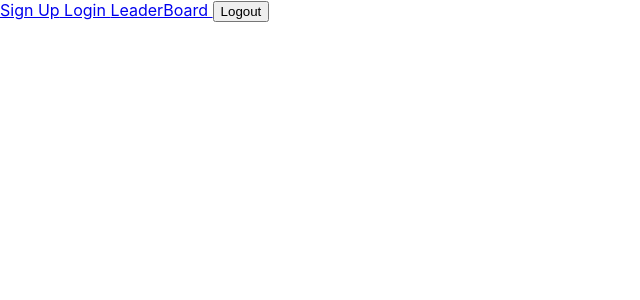
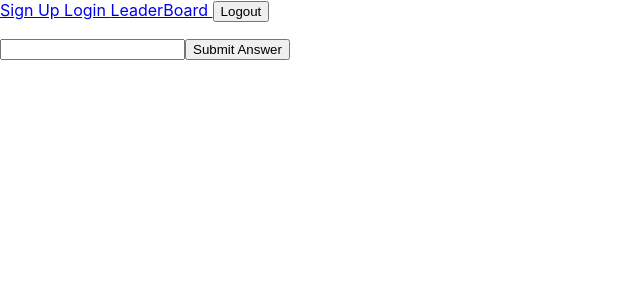
Before and after one commit to dpcairns/jeopardy-game-fe, a React (Create React App) app: page /gamepage in a window 1280 px wide. Shown: the top 300 px of the page, without its empty margins (0-640 px from the left). Built offline with nearby package versions, Linux system fonts and the light colour scheme; no server answers; sample sign-in values are in the browser's storage.

Commit message:
added basic game logic

```diff
--- a/src/GamePage.js
+++ b/src/GamePage.js
@@ -6,6 +6,12 @@ export default class GamePage extends Component {
        data: [],
        currentQuestion: '',
        title: '',
+       answerInput: '',
+       questionsAsked: 0,
+       score: 0,
+       answeredRight: false,
+       answeredWrong: false,
+       inputForm: true
    }
 
    componentDidMount = async() => {
@@ -20,14 +26,54 @@ export default class GamePage extends Component {
         })
    }
 
+   handleSubmit = (e) => {
+        e.preventDefault();
+        if(this.state.answerInput === this.state.data.answer) {
+            this.setState({
+                answeredRight: true,
+                answeredWrong: false,
+                rightAnswer: this.state.score + 1,
+                questionsAsked: this.state.questionsAsked + 1
+
+            })
+        } else {
+            this.setState({
+                answeredRight: false,
+                answeredWrong: true,
+                questionsAsked: this.state.questionsAsked + 1
+
+            })
+            this.setState({
+                inputForm: false
+            })
+        }
+        // put route goes here
+        console.log(this.state);
+
+
+   }
+
     render() {
-       const { data, currentQuestion, title } = this.state
+       const { currentQuestion, title } = this.state
         return (
             <div>
+                {this.state.answeredRight && <p>You got it right!</p>}
+                {this.state.answeredWrong && <p>Tough break, you got it wrong!</p>}
                 <p>{title}</p>
                 <p>{currentQuestion}</p>
-                <p>{data.answer}</p>
+                {(this.state.inputForm) ? <form onSubmit={this.handleSubmit}>
+                    <label>
+                        <input name='answer' onChange={(e) => this.setState({answerInput: e.target.value})}></input>
+                    </label>
+                    <button>Submit Answer</button>
+                    </form>
+                :
+                <button>Next Question</button>}
             </div>
         )
     }
 }
+
+// {(this.state.answered)
+//                     ? null
+//                     : '/ ' + this.state.pokemon.type_2}</p>
```
Also changed, not shown: 1 other file (tests, documents, lock files or other folders).
